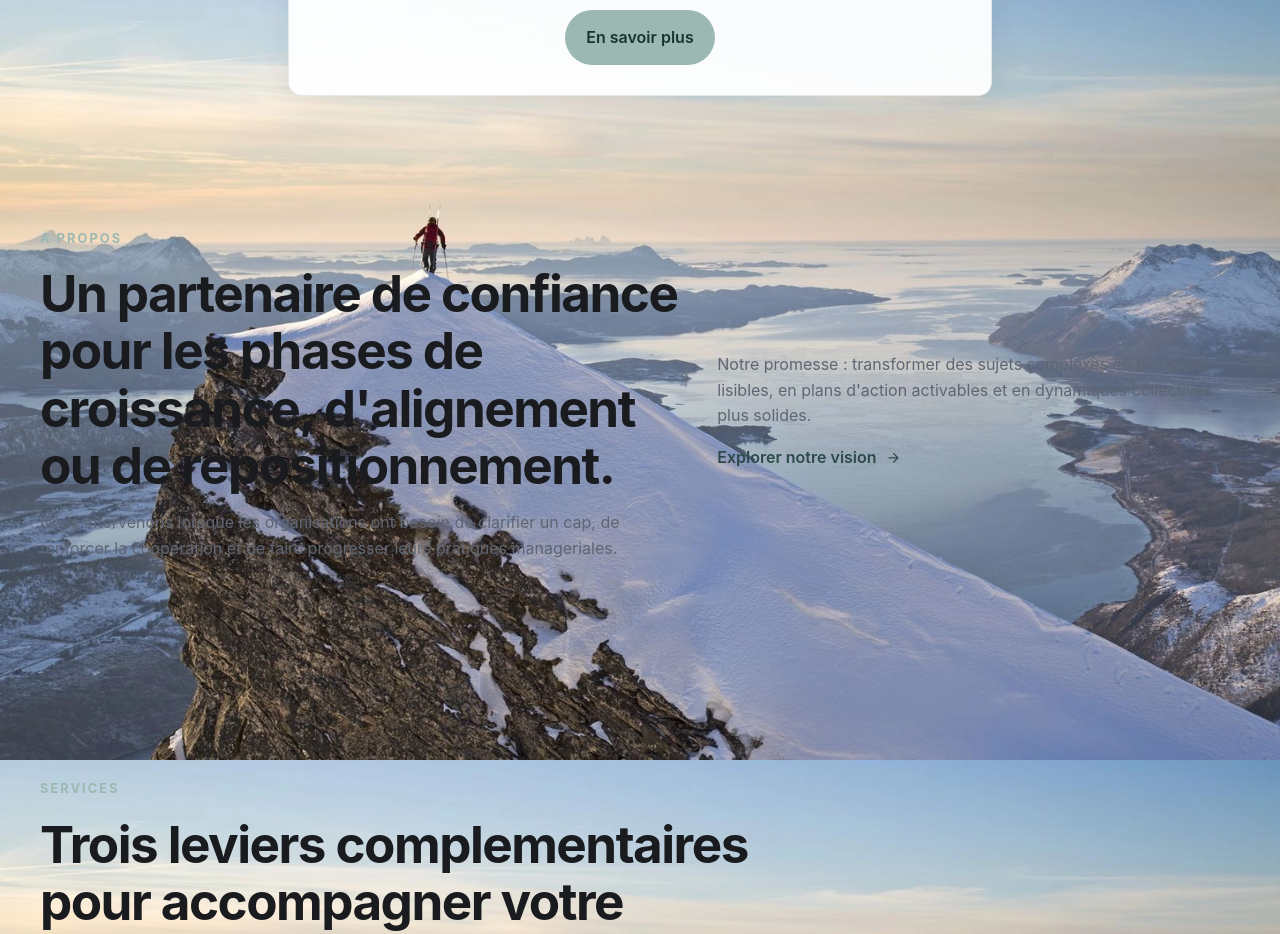
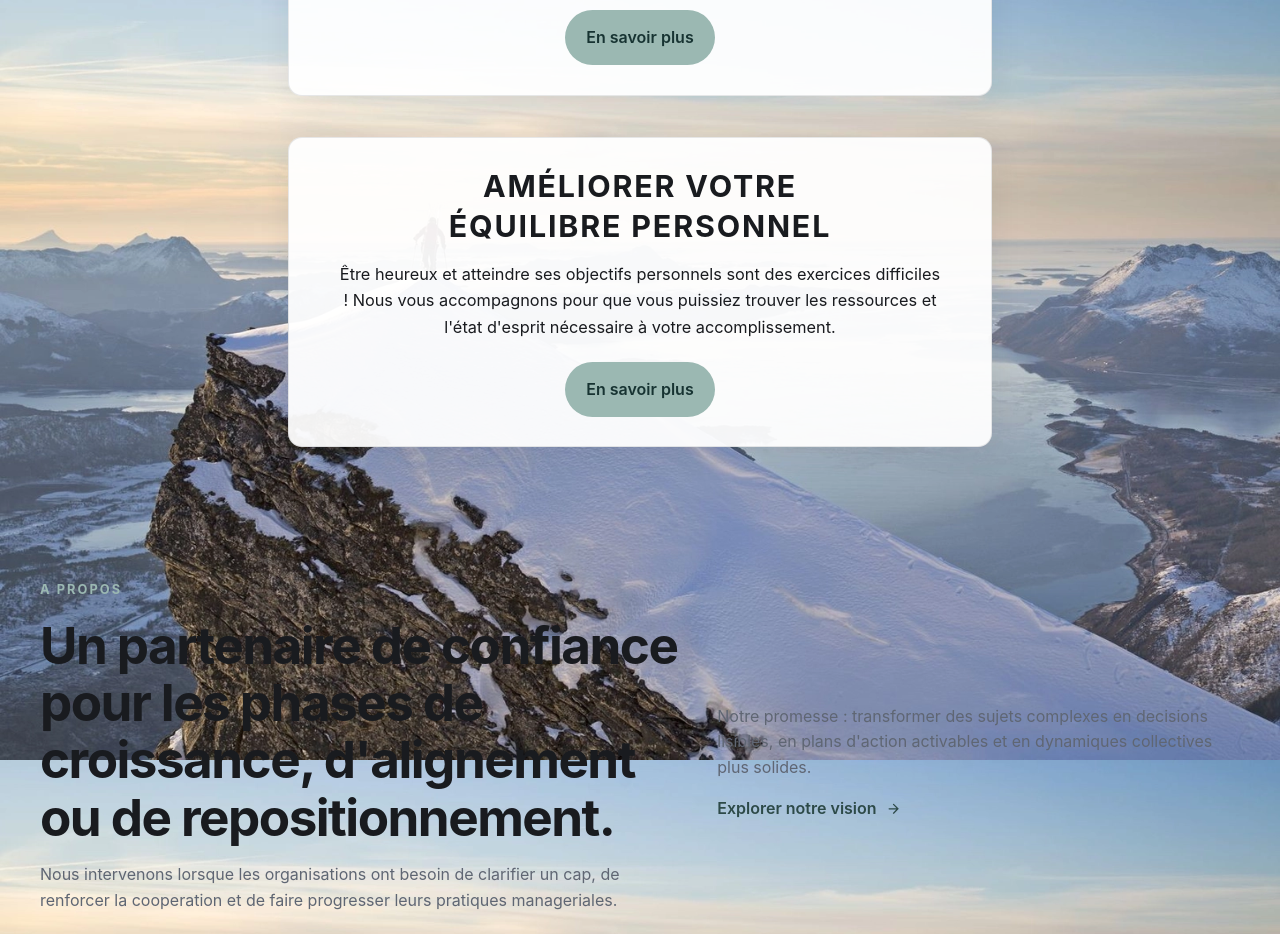
Before and after one commit to sebsiders06/osmose-conseils-et-services, a Next.js app: page / in a window 1280 px wide. Shown: the part 840-1774 px from the top of the page. Built offline with nearby package versions, Linux system fonts and the light colour scheme.

Commit message:
3 e para

```diff
--- a/components/site-sections.tsx
+++ b/components/site-sections.tsx
@@ -5,6 +5,7 @@ import {
   company,
   consultingOffers,
   expertises,
+  homeBalancePromo,
   homeHeroLeadBox,
   homePromoBox,
   methodology,
@@ -70,6 +71,18 @@ export function HomeHero() {
           <div className="home-promo-box__actions">
             <Link className="button button-primary" href={homePromoBox.ctaHref}>
               {homePromoBox.ctaLabel}
+            </Link>
+          </div>
+        </div>
+        <div className="home-promo-box">
+          <h2 className="home-promo-box__headline">
+            <span className="home-promo-box__line">{homeBalancePromo.line1}</span>
+            <span className="home-promo-box__line">{homeBalancePromo.line2}</span>
+          </h2>
+          <p className="home-promo-box__text">{homeBalancePromo.body}</p>
+          <div className="home-promo-box__actions">
+            <Link className="button button-primary" href={homeBalancePromo.ctaHref}>
+              {homeBalancePromo.ctaLabel}
             </Link>
           </div>
         </div>
--- a/data/site-content.ts
+++ b/data/site-content.ts
@@ -13,6 +13,15 @@ export const homePromoBox = {
     "Obtenez les outils et les stratégies dont vous avez besoin pour atteindre vos objectifs et rendre performante votre entreprise. Nous vous accompagnons de l'audit à la mise en œuvre opérationnelle.",
   ctaLabel: "En savoir plus",
   ctaHref: "/expertises" as const,
+} as const;
+
+export const homeBalancePromo = {
+  line1: "AMÉLIORER VOTRE",
+  line2: "ÉQUILIBRE PERSONNEL",
+  body:
+    "Être heureux et atteindre ses objectifs personnels sont des exercices difficiles ! Nous vous accompagnons pour que vous puissiez trouver les ressources et l'état d'esprit nécessaire à votre accomplissement.",
+  ctaLabel: "En savoir plus",
+  ctaHref: "/coaching" as const,
 } as const;
 
 export const company = {
```
Also changed, not shown: index.html (+13 -0 lines).
